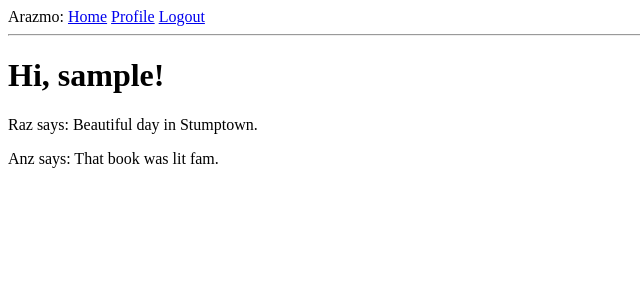
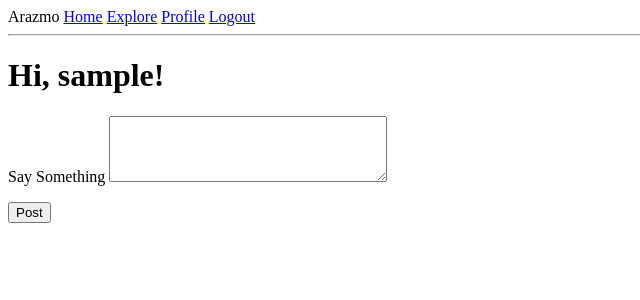
Before and after one commit to razak17/chatcord, a Flask app: page / in a window 1280 px wide. Shown: the top 300 px of the page, without its empty margins (0-640 px from the left). Run offline with Flask 2, Linux system fonts and the light colour scheme; the visitor is signed in with stand-in values (Sample User, id 1); data comes from the database, SQL or seed files in the repository; data that the repository does not hold is empty.

Commit message:
rendering posts to homepage

```diff
--- a/app/forms.py
+++ b/app/forms.py
@@ -2,6 +2,12 @@ from flask_wtf import FlaskForm
 from wtforms import StringField, PasswordField, BooleanField, SubmitField, TextAreaField
 from wtforms.validators import DataRequired, ValidationError, Email, EqualTo, Length
 from app.models import User
+
+class PostForm(FlaskForm):
+    post = TextAreaField('Say Something', validators=[
+        DataRequired(), Length(min=1, max=140)
+    ])
+    submit = SubmitField('Post')
 
 class EditProfileForm(FlaskForm):
     """ form for user profile updates
--- a/app/routes.py
+++ b/app/routes.py
@@ -1,10 +1,16 @@
 from flask import render_template, flash, redirect,url_for, request
 from app import app, db
-from app.forms import LoginForm, RegistrationForm, EditProfileForm
+from app.forms import PostForm, LoginForm, RegistrationForm, EditProfileForm
 from flask_login import current_user, login_user, logout_user, login_required
-from app.models import User
+from app.models import User, Post
 from werkzeug.urls import url_parse
 from datetime import datetime
+
+@app.route('/explore')
+@login_required
+def explore():
+    posts = Post.query.order_by(Post.timestamp.desc()).all()
+    return render_template('index.html', title='Explore', posts=posts)
 
 @app.route('/follow/<username>')
 @login_required
@@ -66,9 +72,7 @@ def before_request():
 def user(username):
     user = User.query.filter_by(username=username).first_or_404()
     posts = [
-        {"author": user, 'body': 'Test post #1'},
-        {"author": user, 'body': 'Test post #2'}
-    ]
+        ]
 
     return render_template("user.html", user=user, posts=posts)
 
@@ -122,22 +126,18 @@ def login():
     return render_template('login.html', title='Sign In', form=form)
 
 
-@app.route("/")
-@app.route("/index")
+@app.route("/", methods=['GET', 'POST'])
+@app.route("/index", methods=['GET', 'POST'])
 @login_required
 def index():
-    user = {"username" : "Anz"}
-    posts = [
-        {
-            "author": {"username": "Raz"},
-            "body": "Beautiful day in Stumptown."
+    form = PostForm()
+    if form.validate_on_submit():
+        post = Post(body=form.post.data, author=current_user)
+        db.session.add(post)
+        db.session.commit()
+        flash('Your post is live!')
+        return redirect(url_for('index'))
 
-        },
-        {
-            "author": {"username": "Anz"},
-            "body": "That book was lit fam."
+    posts = current_user.followed_posts().all()
 
-        }
-    ]
-
-    return render_template("index.html", title="Home", posts=posts)
+    return render_template("index.html", title="Home Page", form=form, posts=posts)
--- a/app/templates/base.html
+++ b/app/templates/base.html
@@ -10,11 +10,12 @@
 
     <body>
         <div>
-            Arazmo:
+            Arazmo
             <a href="{{ url_for("index")}}">Home</a>
             {% if current_user.is_anonymous %}
             <a href="{{ url_for("login")}}">Login</a>
             {% else %}
+            <a href="{{ url_for("explore")}}">Explore</a>
             <a href="{{ url_for("user", username=current_user.username)}}">Profile</a>
             <a href="{{ url_for("logout")}}">Logout</a>
             {% endif %}
--- a/app/templates/index.html
+++ b/app/templates/index.html
@@ -1,8 +1,26 @@
 {% extends "base.html" %}
 
 {% block content %}
+
     <h1>Hi, {{ current_user.username }}!</h1>
+    {% if form %}
+
+    <form action="" method="post">
+        {{ form.hidden_tag() }}
+        <p>
+            {{ form.post.label }}
+            {{ form.post(cols=32, rows=4) }}<br>
+            {% for error in form.post.errors %}
+                <span style="color: red;">[{{ error }}]</span>
+            {% endfor %}
+        </p>
+
+        <p>{{ form.submit() }}</p>
+    </form>
+    {% endif %}
+
     {% for post in posts%}
-    <div><p>{{ post.author.username }} says: {{ post.body }}</p></div>
+        {% include '_post.html' %}
     {% endfor %}
+
 {% endblock %}
```
Also changed, not shown: app/templates/_post.html (+9 -2 lines), app/templates/user.html (+14 -3 lines), tests.py (added, +91 -0 lines).
